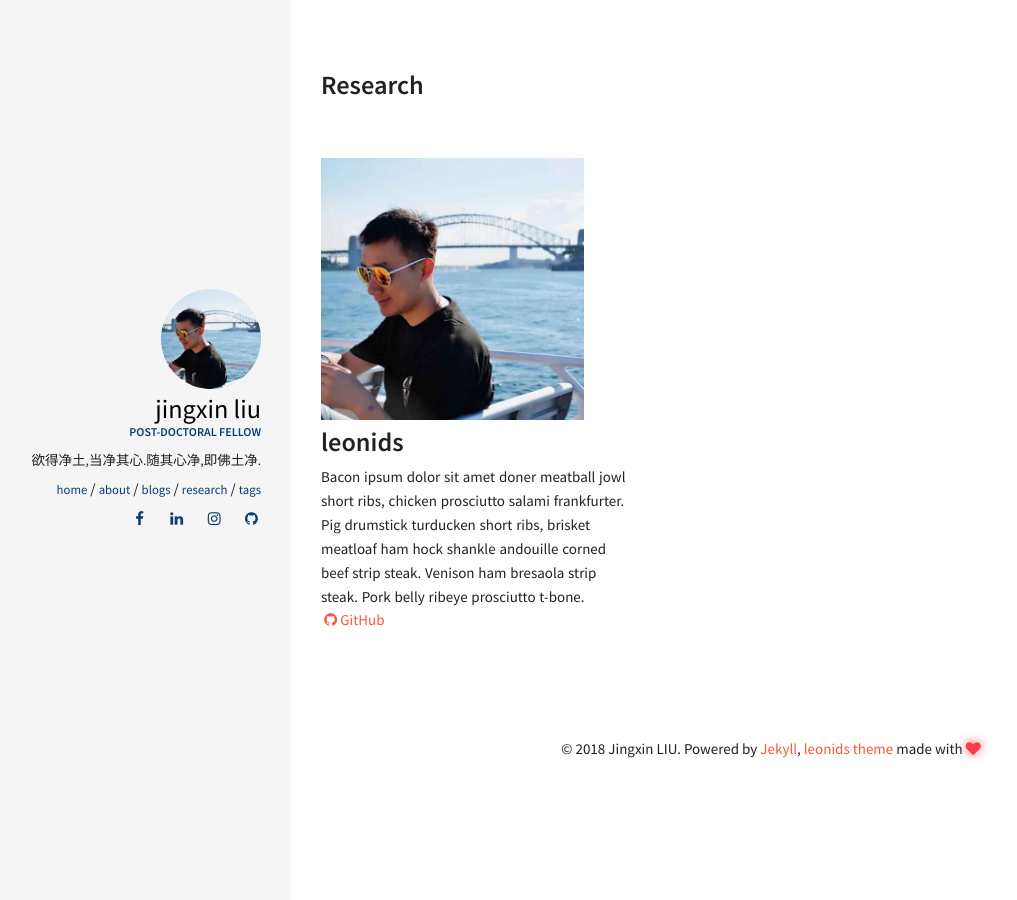
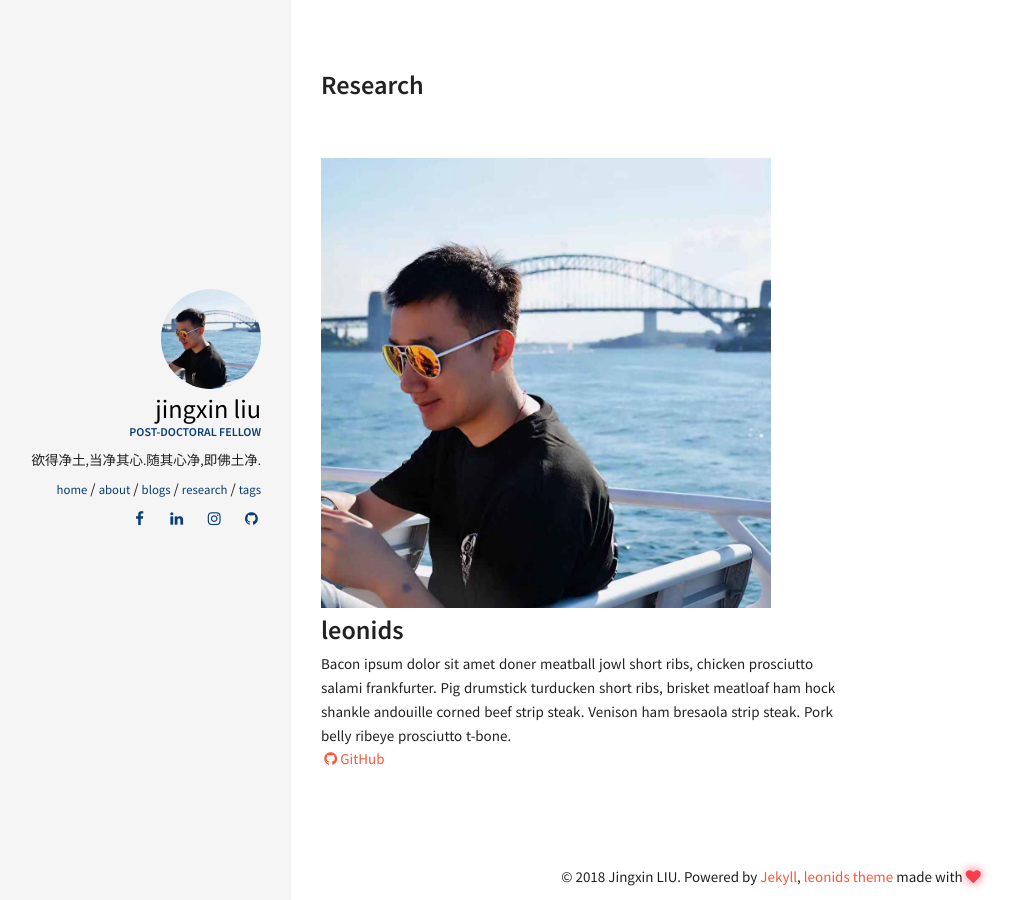
Before and after one commit to Jingxin-LIU/jingxin-liu.github.io, a Jekyll site: the page built from research.html, in a window 1280 px wide. Shown: the whole page, without its empty margins (29-1046 px from the left). Built offline with Jekyll 4.4.1, drawn with Linux system fonts in a browser that asks for light colours.

Commit message:
edit research

```diff
--- a/research.html
+++ b/research.html
@@ -5,7 +5,7 @@ permalink: /research/
 ---
 
 <div class="row">
-    <div class="col l7">
+    <div class="col">
         <div class="row">
             <div class="col">
                 {% include sections/projects.html %}
```
